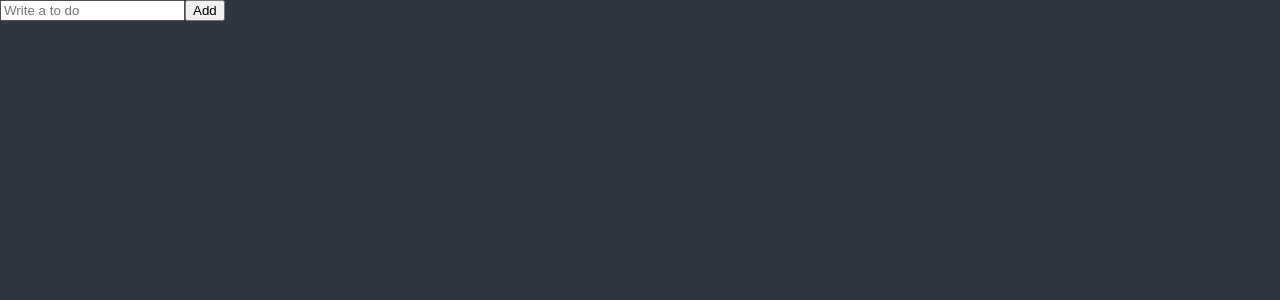
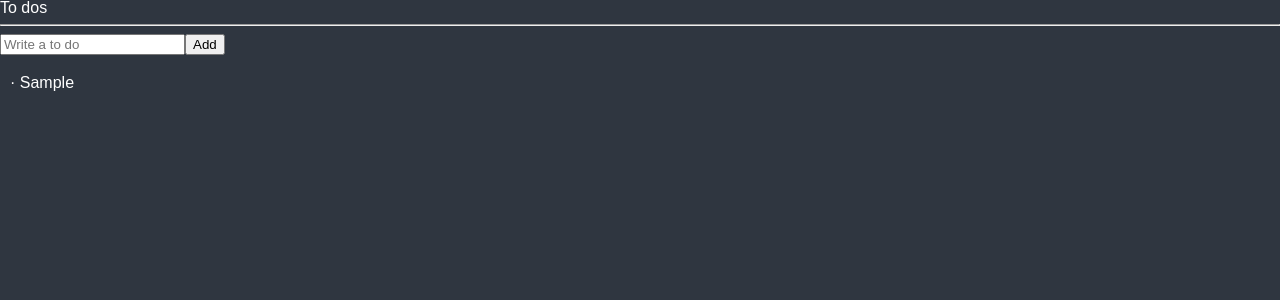
Before and after one commit to gahyeon-park/react-masterclass-typescript, a React (Create React App) app: page / in a window 1280 px wide. Both pictures are taken after typing "Sample" into the empty fields and a click on the button "Add". Shown: the top 300 px of the page. Built offline with nearby package versions, Linux system fonts and the light colour scheme.

Commit message:
#6.11 Add To do

```diff
--- a/src/App.tsx
+++ b/src/App.tsx
@@ -1,5 +1,6 @@
 import { createGlobalStyle } from "styled-components";
-import TodoList from './ToDoList';
+import { RecoilRoot } from 'recoil';
+import TodoList from './components/ToDoList';
 
 const GlobalStyle = createGlobalStyle`
 @import url('https://fonts.googleapis.com/css2?family=Source+Sans+3:wght@300;400&display=swap');
@@ -66,8 +67,10 @@ a {
 function App() {
   return (
     <>
-      <GlobalStyle />
-      <TodoList />
+      <RecoilRoot>
+        <GlobalStyle />
+        <TodoList />
+      </RecoilRoot>
     </>
   );
 }
--- a/src/ToDoList.tsx
+++ /dev/null
@@ -1,26 +0,0 @@
-import { useForm } from 'react-hook-form';
-
-interface IForm {
-  todo: string;
-}
-
-function TodoList() {
-  const { register, handleSubmit, setValue } = useForm<IForm>();
-  const isValidHandler = (data: IForm) => {
-    console.log('add todo', data.todo);
-
-    setValue("todo", "");
-  }
-
-  return (
-    <div>
-      <form onSubmit={handleSubmit(isValidHandler)}>
-        <input type="text" { ...register("todo", { required: "write a your todo" })} placeholder="Write a to do" />
-        <button>Add</button>
-      </form>
-    </div>
-  )
-}
-
-
-export default TodoList;
--- /dev/null
+++ b/src/components/ToDoList.tsx
@@ -0,0 +1,81 @@
+import { useForm } from 'react-hook-form';
+import { atom, useRecoilState } from 'recoil';
+import styled from 'styled-components';
+
+const List = styled.ul`
+  margin-top: 20px
+`;
+
+const Li = styled.li`
+  padding-left: 10px;
+
+  &:before {
+    content: '· ';
+  }
+
+  &:not(:first-child) {
+    margin-top: 5px;
+  }
+`;
+
+// input에 입력하는 todo값의 type
+interface IForm {
+  todo: string;
+}
+
+// todoList 배열에 들어가는 각 todoItem의 type
+interface ITodo {
+  id: number;
+  text: string;
+  category: "TODO"|"DOING"|"DONE";
+}
+
+// todoList state는 atom으로 저장하고,
+// 이 todoListState값은 ITodo 인터페이스를 따르는 객체로 이루어진 배열임(<ITodo[]>)을 Atom에 TS 전달
+const todoListState = atom<ITodo[]>({
+  key: "todos",
+  default: []
+})
+
+function TodoList() {
+  const { register, handleSubmit, setValue } = useForm<IForm>();
+  // const todoList = useRecoilValue(todoListState); // atom 가져오기(A)
+  // const setTodoList = useSetRecoilState(todoListState); // atom 값 변경하기(B)
+  const [todos, setTodos] = useRecoilState(todoListState); // atom값(A)과 atom값 변경함수(B)를 동시에 배열로 얻는다.(useState랑 동일하게 작동)
+
+  const isValidHandler = (data: IForm) => {
+    console.log('add todo', data.todo);
+
+    addTodo(data.todo);
+    setValue("todo", "");
+  }
+
+  console.log(todos);
+
+  const addTodo = (todo: string) => {
+    setTodos(oldTodos => [
+      {
+        id: Date.now(),
+        text: todo,
+        category: "TODO"
+      },
+      ...oldTodos,
+    ]);
+  }
+
+  return (
+    <div>
+      <h1>To dos</h1>
+      <hr />
+      <form onSubmit={handleSubmit(isValidHandler)}>
+        <input type="text" { ...register("todo", { required: "write a your todo" })} placeholder="Write a to do" />
+        <button>Add</button>
+      </form>
+      <List>
+        {todos.map(todo => <Li key={todo.id}>{todo.text}</Li>)}
+      </List>
+    </div>
+  )
+}
+
+export default TodoList;
```
